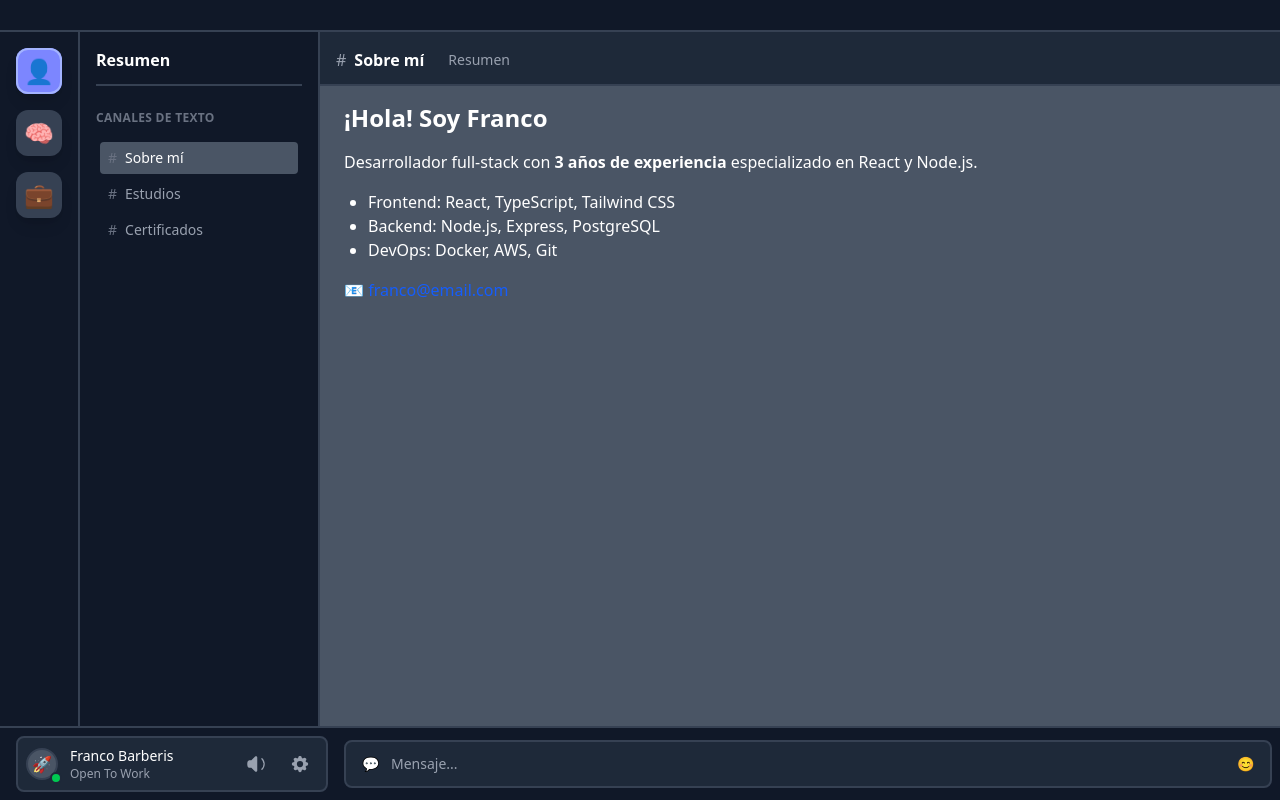
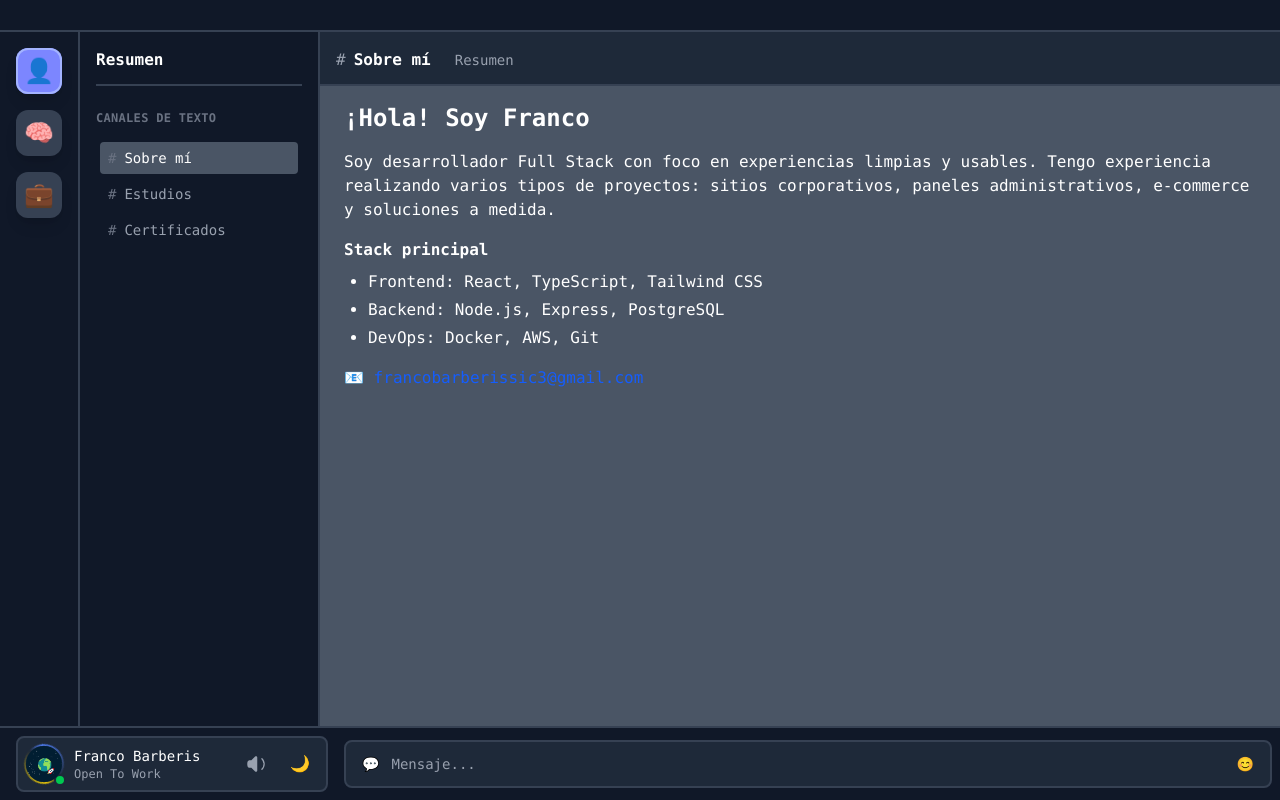
Before and after one commit to FrancoBarberis/Portfolio-Franco, a React (Vite) app: page / in a window 1280 px wide. Built offline with nearby package versions, Linux system fonts and the light colour scheme.

Commit message:
Icon Border, fonts

```diff
--- a/src/components/UserProfile.jsx
+++ b/src/components/UserProfile.jsx
@@ -1,14 +1,16 @@
 import { useEffect, useState } from "react";
 import React from "react";
-import Banner from "../assets/CoderGIF.gif"
+import Banner from "../assets/CoderGIF.gif";
+import rocketGif from "../assets/rocketGIF.webp";
 
 function UserProfile({
   name = "Franco Barberis",
-  avatar = "👤",
-  avatarGif = "../assets/CSS.svg", // URL del GIF para el modal
+  avatar = rocketGif,
+  avatarGif = rocketGif, // usa el rocket por defecto si no se pasa uno
   status = "open to work",
   onToggleAudio = () => {},
-  onOpenSettings = () => {},
+  onToggleDark = () => {},
+  isDark = true,
   audioEnabled = true,
   githubName = "FrancoBarberis",
   bio = "Full Stack Developer",
@@ -35,28 +37,33 @@ function UserProfile({
       onMouseEnter={() => setIsHovered(true)}
       onMouseLeave={() => setIsHovered(false)}
     >
-      {/* Avatar + estado */}
+      {/* Avatar/GIF dentro de contenedor con glow animado */}
       <div
-        className="relative flex-shrink-0 cursor-pointer"
+        className="relative flex-shrink-0 cursor-pointer glow-rotating"
+        onClick={(e) => {
+          const rect = e.currentTarget.getBoundingClientRect();
+          setAvatarRect(rect);
+          setShowProfileModal(prev => !prev);
+        }}
         onMouseEnter={(e) => {
+          if (window.innerWidth >= 768) { // desktop: permite hover abrir
             const rect = e.currentTarget.getBoundingClientRect();
             setAvatarRect(rect);
             setShowProfileModal(true);
+          }
         }}
         onMouseLeave={() => {
+          if (window.innerWidth >= 768) {
             setShowProfileModal(false);
+          }
         }}
       >
-        <div className="w-8 h-8 bg-gray-300 dark:bg-gray-600 rounded-full flex items-center justify-center text-gray-900 dark:text-white font-medium border-2 border-gray-400 dark:border-gray-700 overflow-hidden">
-          {typeof avatar === 'string' && avatar.startsWith('http') ? (
+        <div className="w-8 h-8 md:w-9 md:h-9 rounded-full overflow-hidden relative z-[1]">
           <img
-              src={avatar}
+            src={typeof avatar === 'string' ? avatar : rocketGif}
             alt="avatar"
-              className="w-full h-full object-cover rounded-full"
+            className="w-full h-full object-cover"
           />
-          ) : (
-            avatar
-          )}
         </div>
         <div
           className={`absolute -bottom-1 -right-1 w-3 h-3 rounded-full border-2 border-gray-200 dark:border-gray-800 ${statusClass}`}
@@ -65,7 +72,7 @@ function UserProfile({
 
       {/* Info */}
       <div className="flex-1 min-w-0">
-        <div className="text-xs md:text-sm font-medium text-gray-900 dark:text-white truncate relative overflow-hidden h-4 md:h-5">
+        <div className="text-[11px] md:text-sm font-medium text-gray-900 dark:text-white truncate relative overflow-hidden h-4 md:h-5 font-mono">
           <span
             className="block absolute w-full transition-all duration-200 ease-in-out"
             style={{
@@ -76,7 +83,7 @@ function UserProfile({
             {name}
           </span>
           <span
-            className="block absolute w-full transition-all duration-200 ease-in-out"
+            className="block absolute w-full transition-all duration-200 ease-in-out truncate"
             style={{
               transform: isHovered ? 'translateY(0)' : 'translateY(100%)',
               opacity: isHovered ? 1 : 0,
@@ -85,13 +92,13 @@ function UserProfile({
             {name} <span className="font-light text-gray-900 dark:text-white">@github</span>
           </span>
         </div>
-        <div className="text-[10px] md:text-xs text-gray-600 dark:text-gray-400 capitalize">
+        <div className="text-[10px] md:text-xs text-gray-600 dark:text-gray-400 capitalize font-mono">
           {status}
         </div>
       </div>
 
-      {/* Acciones (solo audio y config) */}
-      <div className="flex gap-2">
+      {/* Acciones (audio + toggle tema) */}
+      <div className="flex gap-2 items-center self-center">
         <button
           type="button"
           onClick={onToggleAudio}
@@ -124,20 +131,12 @@ function UserProfile({
         </button>
         <button
           type="button"
-          onClick={(e) => onOpenSettings(e)}
-          data-settings-button
-          className="w-8 h-8 md:w-9 md:h-9 text-base md:text-lg text-gray-600 dark:text-gray-400 hover:bg-gray-200 dark:hover:bg-gray-700 hover:text-gray-900 dark:hover:text-white transition-all duration-200 flex items-center justify-center rounded cursor-pointer"
-          title="Configuración"
-          aria-label="Configuración"
+          onClick={onToggleDark}
+          className="w-8 h-8 md:w-9 md:h-9 transition-all duration-200 flex items-center justify-center rounded cursor-pointer bg-transparent hover:bg-gray-200 dark:hover:bg-gray-700"
+          title={isDark ? "Modo oscuro: ON" : "Modo oscuro: OFF"}
+          aria-label="Alternar modo oscuro"
         >
-          <svg
-            xmlns="http://www.w3.org/2000/svg"
-            viewBox="0 0 24 24"
-            fill="currentColor"
-            className="w-5 h-5 md:w-5 md:h-5"
-          >
-            <path fillRule="evenodd" d="M11.828 2.25c-.916 0-1.699.663-1.85 1.567l-.091.549a.798.798 0 01-.517.608 7.45 7.45 0 00-.478.198.798.798 0 01-.796-.064l-.453-.324a1.875 1.875 0 00-2.416.2l-.243.243a1.875 1.875 0 00-.2 2.416l.324.453a.798.798 0 01.064.796 7.448 7.448 0 00-.198.478.798.798 0 01-.608.517l-.55.092a1.875 1.875 0 00-1.566 1.849v.344c0 .916.663 1.699 1.567 1.85l.549.091c.281.047.508.25.608.517.06.162.127.321.198.478a.798.798 0 01-.064.796l-.324.453a1.875 1.875 0 00.2 2.416l.243.243c.648.648 1.67.733 2.416.2l.453-.324a.798.798 0 01.796-.064c.157.071.316.137.478.198.267.1.47.327.517.608l.092.55c.15.903.932 1.566 1.849 1.566h.344c.916 0 1.699-.663 1.85-1.567l.091-.549a.798.798 0 01.517-.608 7.52 7.52 0 00.478-.198.798.798 0 01.796.064l.453.324a1.875 1.875 0 002.416-.2l.243-.243c.648-.648.733-1.67.2-2.416l-.324-.453a.798.798 0 01-.064-.796c.071-.157.137-.316.198-.478.1-.267.327-.47.608-.517l.55-.091a1.875 1.875 0 001.566-1.85v-.344c0-.916-.663-1.699-1.567-1.85l-.549-.091a.798.798 0 01-.608-.517 7.507 7.507 0 00-.198-.478.798.798 0 01.064-.796l.324-.453a1.875 1.875 0 00-.2-2.416l-.243-.243a1.875 1.875 0 00-2.416-.2l-.453.324a.798.798 0 01-.796.064 7.462 7.462 0 00-.478-.198.798.798 0 01-.517-.608l-.091-.55a1.875 1.875 0 00-1.85-1.566h-.344zM12 15.75a3.75 3.75 0 100-7.5 3.75 3.75 0 000 7.5z" clipRule="evenodd" />
-          </svg>
+          <span className="text-yellow-500 dark:text-gray-300">{isDark ? '🌙' : '🌞'}</span>
         </button>
       </div>
 
@@ -159,8 +158,14 @@ function UserProfile({
   );
 }
 
-function ProfileModal({ isOpen, anchorRect, name, githubName, avatar, avatarGif, bannerImage, status, statusClass, bio }) {
+function ProfileModal({ isOpen, anchorRect, name, email = 'francobarberissic3@gmail.com', avatar, status, statusClass, bio }) {
   const [position, setPosition] = useState(null);
+
+  useEffect(() => {
+    const closeHandler = () => setShowProfileModal(false);
+    window.addEventListener('close-profile-modal', closeHandler);
+    return () => window.removeEventListener('close-profile-modal', closeHandler);
+  }, []);
 
   useEffect(() => {
     if (!isOpen || !anchorRect) {
@@ -188,6 +193,21 @@ function ProfileModal({ isOpen, anchorRect, name, githubName, avatar, avatarGif,
       className="profile-modal bg-white dark:bg-gray-900 rounded-lg shadow-2xl border-2 border-gray-400 dark:border-gray-700 overflow-hidden"
       style={{ ...position, width: '300px' }}
     >
+      {/* Botón X flotante en mobile, sobre el banner */}
+      <button
+        className="md:hidden absolute right-2 top-2 z-10 bg-black/30 text-white rounded-full w-8 h-8 flex items-center justify-center"
+        onClick={(e) => {
+          e.stopPropagation();
+          // cerrar modal en el mismo componente
+          const closeEvt = new Event('close-profile-modal');
+          window.dispatchEvent(closeEvt);
+        }}
+        aria-label="Cerrar"
+        title="Cerrar"
+        style={{ position: 'absolute' }}
+      >
+        ✕
+      </button>
       {/* Banner */}
     <div className="h-24 relative">
           <img src={Banner} alt="banner" className="w-full h-full object-cover " />
@@ -195,48 +215,34 @@ function ProfileModal({ isOpen, anchorRect, name, githubName, avatar, avatarGif,
 
       {/* Contenido del perfil */}
       <div className="px-4 pb-4">
-        {/* Avatar grande con GIF */}
+        {/* Avatar grande: siempre usar `avatar` pasado */}
         <div className="relative -mt-12 mb-4">
-          <div className="w-20 h-20 rounded-full border-4 border-white dark:border-gray-900 overflow-hidden bg-gray-300 dark:bg-gray-700">
-            {avatarGif ? (
+          <div className="w-20 h-20 rounded-full border-4 border-white dark:border-gray-900 overflow-hidden bg-gray-300 dark:bg-gray-700 glow-rotating">
             <img
-                src={avatarGif}
+              src={typeof avatar === 'string' ? avatar : ''}
               alt="avatar"
               className="w-full h-full object-cover"
             />
-            ) : typeof avatar === 'string' && avatar.startsWith('http') ? (
-              <img
-                src={avatar}
-                alt="avatar"
-                className="w-full h-full object-cover"
-              />
-            ) : (
-              <div className="w-full h-full flex items-center justify-center text-4xl bg-gray-300 dark:bg-gray-600">
-                {avatar}
-              </div>
-            )}
           </div>
           {/* Indicador de estado */}
           <div
-            className={`absolute bottom-0 right-0 w-5 h-5 rounded-full border-4 border-white dark:border-gray-900 ${statusClass}`}
+            className={`absolute bottom-0 right-0 w-6 h-6 rounded-full border-4 border-white dark:border-gray-900 ${statusClass}`}
           />
         </div>
 
         {/* Información del usuario */}
         <div className="bg-gray-100 dark:bg-gray-800 rounded-lg p-3 border-2 border-gray-300 dark:border-gray-700">
-          <h3 className="text-gray-900 dark:text-white font-semibold text-base md:text-lg mb-1">
-            {githubName} <span className="font-light">@github</span>
+          <h3 className="text-gray-900 dark:text-white font-semibold text-sm md:text-base mb-1 font-mono break-words">
+            {email}
           </h3>
           <div className="border-t-2 border-gray-300 dark:border-gray-700 pt-2 mt-2">
             <p className="text-gray-600 dark:text-gray-400 text-[10px] md:text-xs uppercase font-semibold mb-1">Estado</p>
             <p className="text-gray-900 dark:text-white text-xs md:text-sm capitalize">{status}</p>
           </div>
-          {bio && (
           <div className="border-t-2 border-gray-300 dark:border-gray-700 pt-2 mt-2">
             <p className="text-gray-600 dark:text-gray-400 text-[10px] md:text-xs uppercase font-semibold mb-1">Acerca de mí</p>
-              <p className="text-gray-900 dark:text-white text-xs md:text-sm">{bio}</p>
+            <p className="text-gray-900 dark:text-white text-xs md:text-sm">Frontend Developer</p>
           </div>
-          )}
         </div>
       </div>
     </div>
--- a/src/index.css
+++ b/src/index.css
@@ -16,3 +16,37 @@
 .tooltip-slide {
   animation: slideInLeft 300ms ease-out forwards;
 }
+
+/* Glow rotatorio en el borde del avatar */
+.glow-rotating {
+  position: relative;
+}
+.glow-rotating::before {
+  content: "";
+  position: absolute;
+  inset: -2px; /* borde fuera 2px */
+  border-radius: 9999px;
+  padding: 2px; /* grosor del glow */
+  background: conic-gradient(
+    from 0deg,
+    rgba(255, 215, 0, 0.0) 0deg,
+    rgba(255, 215, 0, 0.9) 40deg,
+    rgba(255, 215, 0, 0.0) 180deg,
+    rgba(80, 130, 255, 0.9) 220deg,
+    rgba(80, 130, 255, 0.0) 360deg
+  );
+  -webkit-mask:
+    linear-gradient(#000 0 0) content-box,
+    linear-gradient(#000 0 0);
+  mask:
+    linear-gradient(#000 0 0) content-box,
+    linear-gradient(#000 0 0);
+  -webkit-mask-composite: xor;
+          mask-composite: exclude;
+  animation: glow-spin 4s linear infinite;
+  pointer-events: none;
+}
+
+@keyframes glow-spin {
+  to { transform: rotate(360deg); }
+}
--- a/src/layout/DiscordWindow.jsx
+++ b/src/layout/DiscordWindow.jsx
@@ -1,20 +1,18 @@
 import { useEffect, useState } from 'react';
-import { UserProfile, SettingsModal } from '../components';
+import { UserProfile } from '../components';
+import rocketGif from '../assets/rocketGIF.webp';
 
 function DiscordWindow({
   children,
   userName = "Franco Barberis",
-  userAvatar = "🚀",
+  userAvatar = rocketGif,
   userAvatarGif = null,
   userBio = "Frontend Developer",
   userStatus = "open to work",
   githubName = "FrancoBarberis"
 }) {
   const [audioEnabled, setAudioEnabled] = useState(true);
-  const [isSettingsOpen, setIsSettingsOpen] = useState(false);
   const [isDark, setIsDark] = useState(true);
-  const [anchorRect, setAnchorRect] = useState(null);
-  const settingsButtonRef = useState(null)[0]; // Referencia al botón
 
   // Opcional: añade o quita la clase 'dark' en <html> si usas Tailwind darkMode: 'class'
   useEffect(() => {
@@ -23,24 +21,10 @@ function DiscordWindow({
     else el.classList.remove('dark');
   }, [isDark]);
 
-  // Actualizar anchorRect cuando cambia el tamaño de ventana
-  useEffect(() => {
-    if (!isSettingsOpen) return;
-
-    const updateAnchorRect = () => {
-      const button = document.querySelector('[data-settings-button]');
-      if (button) {
-        setAnchorRect(button.getBoundingClientRect());
-      }
-    };
-
-    updateAnchorRect();
-    window.addEventListener('resize', updateAnchorRect);
-    return () => window.removeEventListener('resize', updateAnchorRect);
-  }, [isSettingsOpen]);
+  // (sin popover de settings)
 
   return (
-    <div className="h-screen w-full bg-gray-100 text-gray-900 dark:bg-gray-800 dark:text-white flex flex-col overflow-hidden">
+  <div className="h-screen w-full bg-gray-100 text-gray-900 dark:bg-gray-800 dark:text-white flex flex-col overflow-hidden font-mono">
       {/* Barra de título vacía */}
   <div className="bg-gray-200 dark:bg-gray-900 h-6 md:h-8 border-b-2 border-gray-400 dark:border-gray-700 flex-shrink-0" />
 
@@ -64,15 +48,9 @@ function DiscordWindow({
             githubName={githubName}
             audioEnabled={audioEnabled}
             onToggleAudio={() => setAudioEnabled(v => !v)}
-            onOpenSettings={(e) => {
-              e.stopPropagation(); // evita que el click llegue al listener global
-              setIsSettingsOpen(prev => {
-                if (prev) return false; // si estaba abierto, cerrarlo
-                const rect = e?.currentTarget?.getBoundingClientRect?.();
-                if (rect) setAnchorRect(rect);
-                return true; // abrir si estaba cerrado
-              });
-            }}
+            // Toggle de tema reemplaza la rueda de configuración
+            isDark={isDark}
+            onToggleDark={() => setIsDark(v => !v)}
           />
         </div>
 
@@ -90,14 +68,7 @@ function DiscordWindow({
         </div>
       </div>
 
-      {/* Popover de configuración anclado al botón */}
-      <SettingsModal
-        isOpen={isSettingsOpen}
-        onClose={() => setIsSettingsOpen(false)}
-        isDark={isDark}
-        onToggleDark={() => setIsDark(v => !v)}
-        anchorRect={anchorRect}
-      />
+      {/* (Eliminado) Popover de configuración: ahora el toggle está en UserProfile */}
     </div>
   );
 }
--- a/src/layout/MainLayout.jsx
+++ b/src/layout/MainLayout.jsx
@@ -12,20 +12,24 @@ function MainLayout() {
           id: 11,
           channelName: "Sobre mí",
           chat: (
-            <div>
-              <h3 className="text-2xl font-bold mb-4">¡Hola! Soy Franco</h3>
-              <p className="mb-4">
-                Desarrollador full-stack con <strong>3 años de experiencia </strong>
-                especializado en React y Node.js.
+            <div className="space-y-4">
+              <h3 className="text-xl md:text-2xl font-bold">¡Hola! Soy Franco</h3>
+              <p>
+                Soy desarrollador Full Stack con foco en experiencias limpias y usables.
+                Tengo experiencia realizando varios tipos de proyectos: sitios corporativos, paneles administrativos,
+                e-commerce y soluciones a medida.
               </p>
-              <ul className="list-disc ml-6 mb-4">
-                <li>Frontend: React, TypeScript, Tailwind CSS</li>
-                <li>Backend: Node.js, Express, PostgreSQL</li>
-                <li>DevOps: Docker, AWS, Git</li>
-              </ul>
+              <div>
+                <h4 className="font-semibold mb-2">Stack principal</h4>
+                <ul className="list-disc ml-6 space-y-1">
+                  <li>Frontend: React, TypeScript, Tailwind CSS</li>
+                  <li>Backend: Node.js, Express, PostgreSQL</li>
+                  <li>DevOps: Docker, AWS, Git</li>
+                </ul>
+              </div>
               <p>
-                📧 <a href="mailto:franco@email.com" className="text-blue-600 hover:underline">
-                  franco@email.com
+                📧 <a href="mailto:francobarberissic3@gmail.com" className="text-blue-600 hover:underline">
+                  francobarberissic3@gmail.com
                 </a>
               </p>
             </div>
```
Lines whose indentation alone changed are shown as unchanged.
